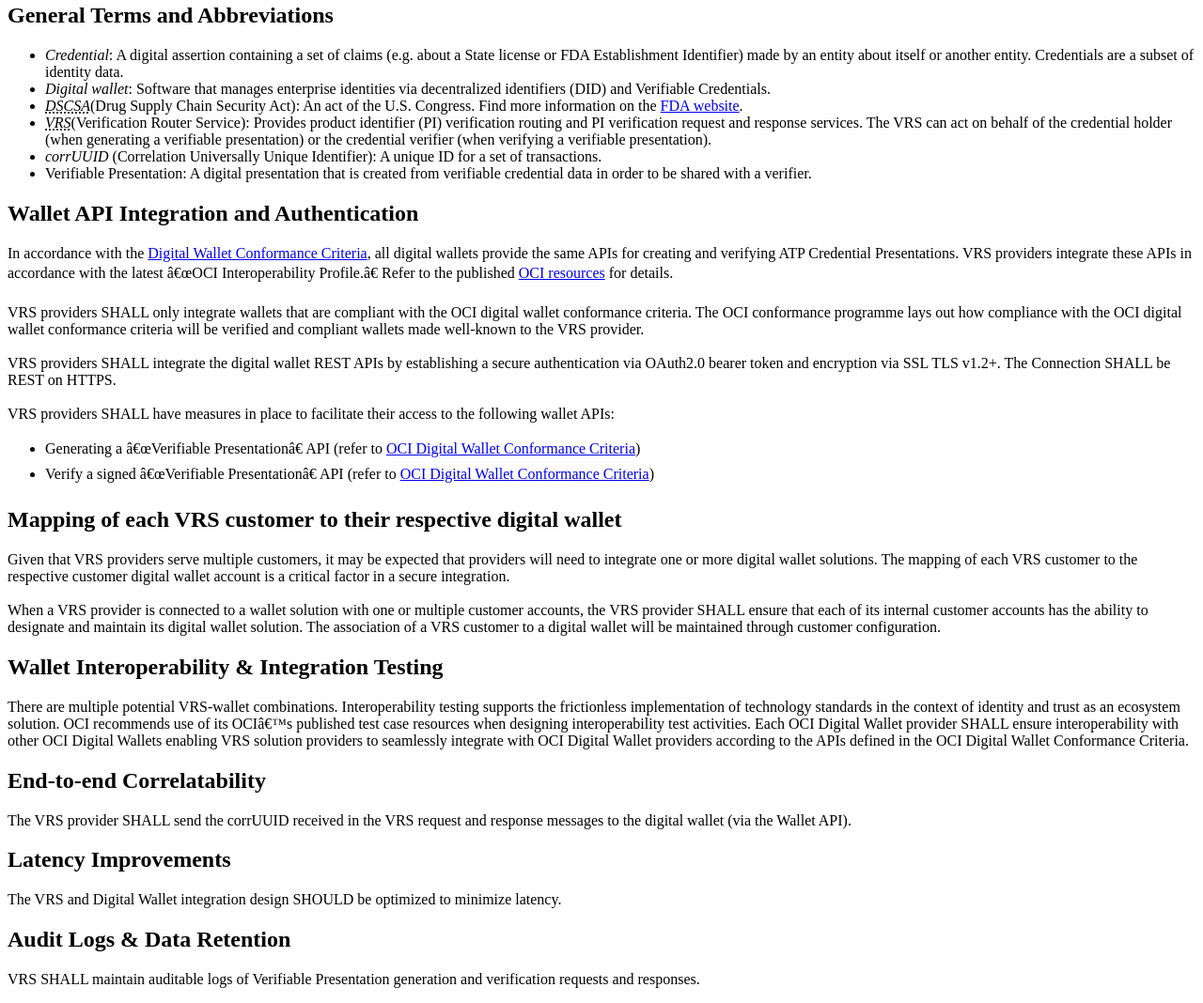
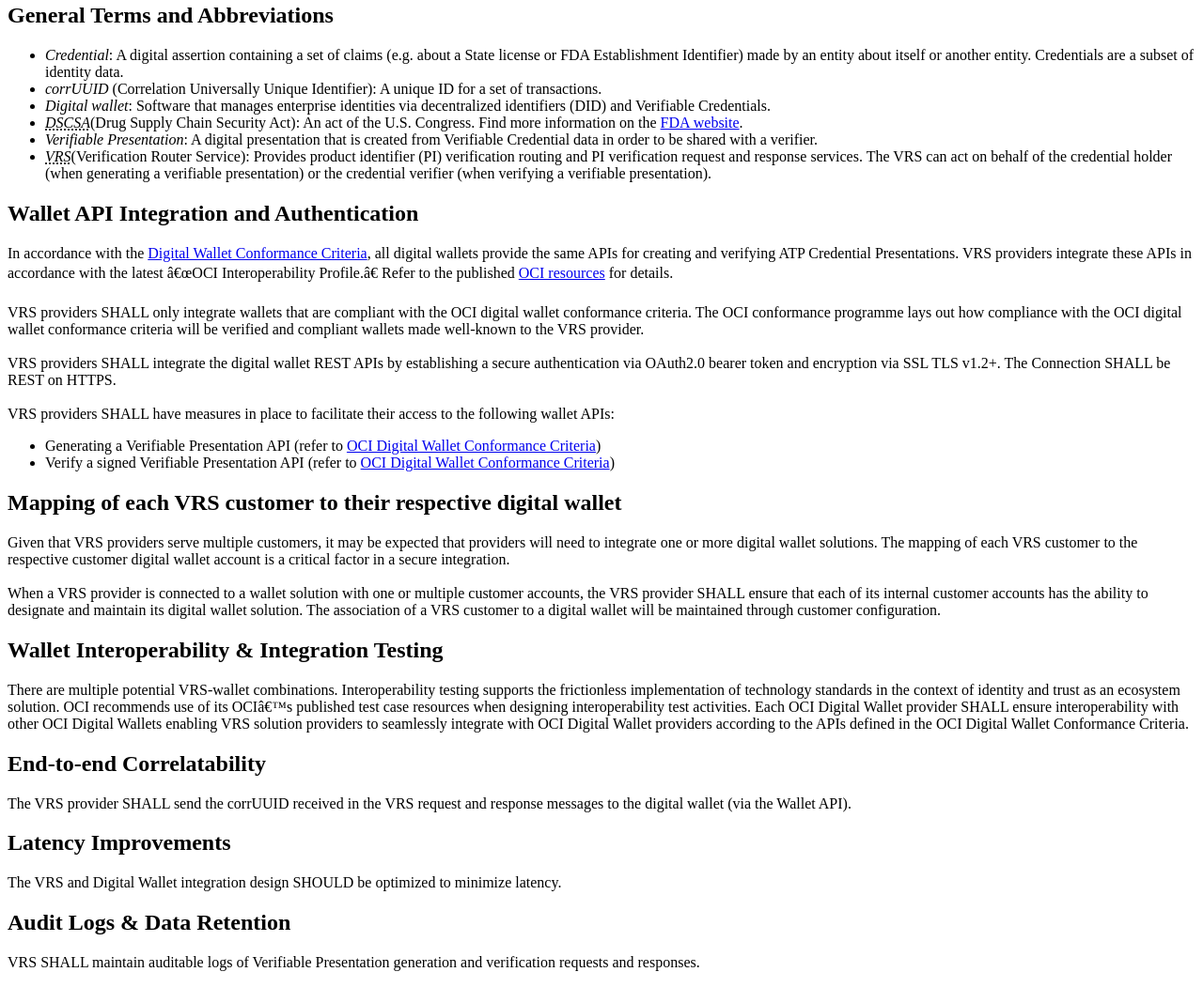
Before and after one commit to Open-Credentialing-Initiative/VRS-Conformance-Criteria, a plain HTML site: page content/index.html in a window 1280 px wide. Shown: the part 429-1497 px from the top of the page at 94% size. Drawn offline with Linux system fonts and the light colour scheme.

Commit message:
formatting fixes

```diff
--- a/content/index.html
+++ b/content/index.html
@@ -21,7 +21,7 @@
       specStatus: 'base',
       latestVersion: "https://open-credentialing-initiative.github.io/VRS-Conformance-Criteria/",
       shortName: 'VRS Integration Conformance Criteria',
-      publishDate: "20 Dev 2022",
+      publishDate: "2022-12-20",
       license: 'w3c-software-doc',
       logos: [],
       lint: {
@@ -134,11 +134,11 @@
     <h2>General Terms and Abbreviations</h2>
         <ul>
           <li><dfn>Credential</dfn>: A digital assertion containing a set of claims (e.g. about a State license or FDA Establishment Identifier) made by an entity about itself or another entity. Credentials are a subset of identity data.</li>
+          <li><dfn>corrUUID</dfn> (Correlation Universally Unique Identifier): A unique ID for a set of transactions.</li>
           <li><dfn>Digital wallet</dfn>: Software that manages enterprise identities via decentralized identifiers (DID) and Verifiable Credentials.</li>
           <li><dfn><abbr title="Drug Supply Chain Security Act">DSCSA</abbr></dfn>(Drug Supply Chain Security Act): An act of the U.S. Congress. Find more information on the <a href="https://www.fda.gov/drugs/drug-supply-chain-integrity/drug-supply-chain-security-act-dscsa">FDA website</a>.</li>
+          <li><dfn>Verifiable Presentation</dfn>: A digital presentation that is created from Verifiable Credential data in order to be shared with a verifier.</li>
           <li><dfn><abbr title="Verification Router Service">VRS</abbr></dfn>(Verification Router Service): Provides product identifier (PI) verification routing and PI verification request and response services. The VRS can act on behalf of the credential holder (when generating a verifiable presentation) or the credential verifier (when verifying a verifiable presentation).</li>
-          <li><dfn>corrUUID</dfn> (Correlation Universally Unique Identifier): A unique ID for a set of transactions.</li>
-          <li>Verifiable Presentation: A digital presentation that is created from verifiable credential data in order to be shared with a verifier.</li>
         </ul>
   </section>
   <!-- T&C -->
@@ -149,8 +149,8 @@
       VRS providers SHALL integrate the digital wallet REST APIs by establishing a secure authentication via OAuth2.0 bearer token and encryption via SSL TLS v1.2+. The Connection SHALL be REST on HTTPS.<br><br>
       VRS providers SHALL have measures in place to facilitate their access to the following wallet APIs:</p>
       <ul>
-        <li>Generating a “Verifiable Presentation” API (refer to <a href="https://open-credentialing-initiative.github.io/Digital-Wallet-Conformance-Criteria/latest/#api-to-generate-a-verifiable-presentation-of-atp-credential">OCI Digital Wallet Conformance Criteria</a>)</li>
-        <li>Verify a signed “Verifiable Presentation” API  (refer to <a href="https://open-credentialing-initiative.github.io/Digital-Wallet-Conformance-Criteria/latest/#api-to-verify-verifiable-presentation-of-atp-credential">OCI Digital Wallet Conformance Criteria</a>)</li>
+        <li>Generating a <a>Verifiable Presentation</a> API (refer to <a href="https://open-credentialing-initiative.github.io/Digital-Wallet-Conformance-Criteria/latest/#api-to-generate-a-verifiable-presentation-of-atp-credential">OCI Digital Wallet Conformance Criteria</a>)</li>
+        <li>Verify a signed <a>Verifiable Presentation</a> API  (refer to <a href="https://open-credentialing-initiative.github.io/Digital-Wallet-Conformance-Criteria/latest/#api-to-verify-verifiable-presentation-of-atp-credential">OCI Digital Wallet Conformance Criteria</a>)</li>
       </ul>
   </section>
   <section>
@@ -173,7 +173,7 @@
   </section>
   <section>
     <h2>Audit Logs & Data Retention</h2>
-    <p>VRS SHALL maintain auditable logs of Verifiable Presentation generation and verification requests and responses.</p>
+    <p>VRS SHALL maintain auditable logs of <a>Verifiable Presentation</a> generation and verification requests and responses.</p>
   </section>
 </body>
 
```
